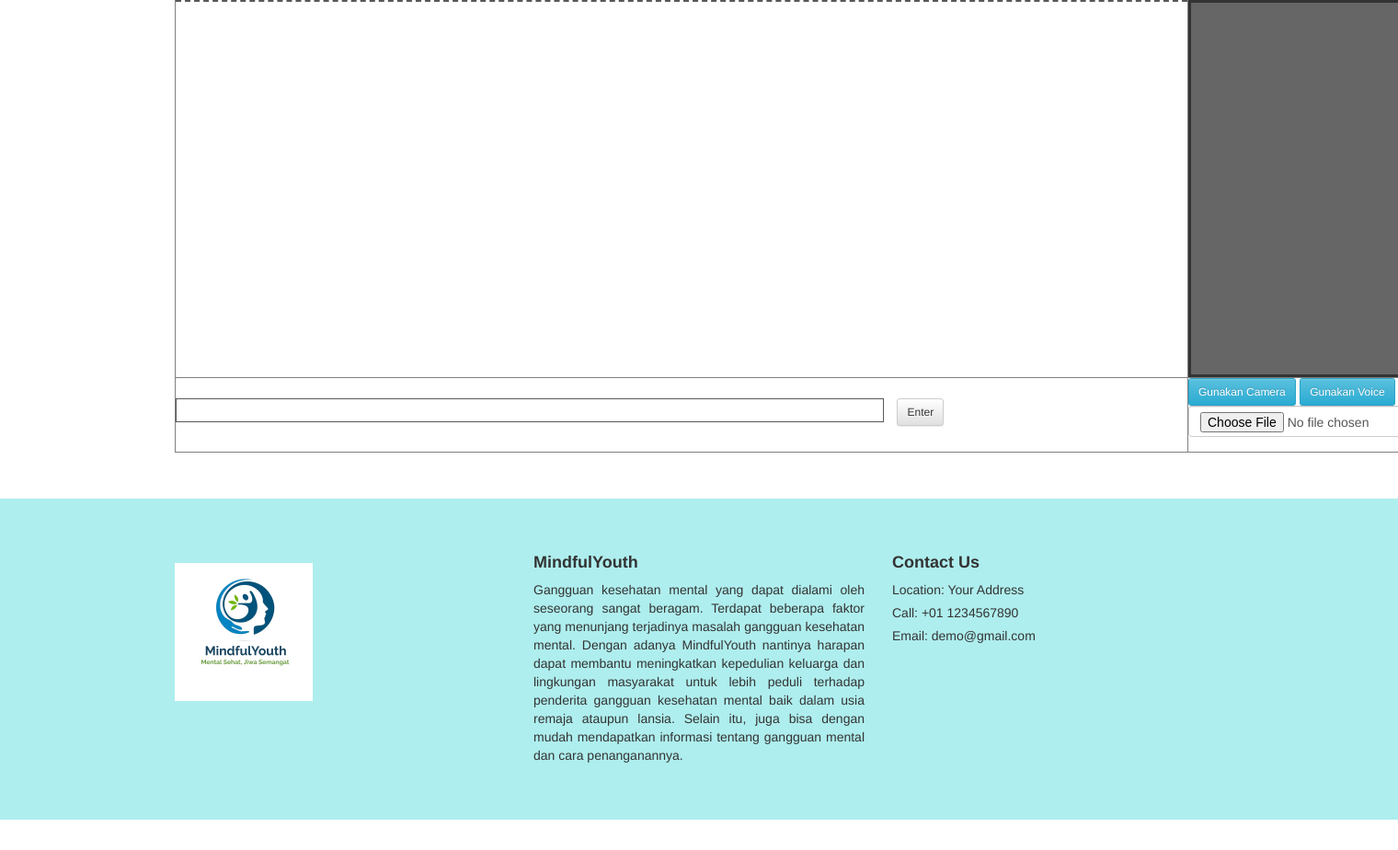
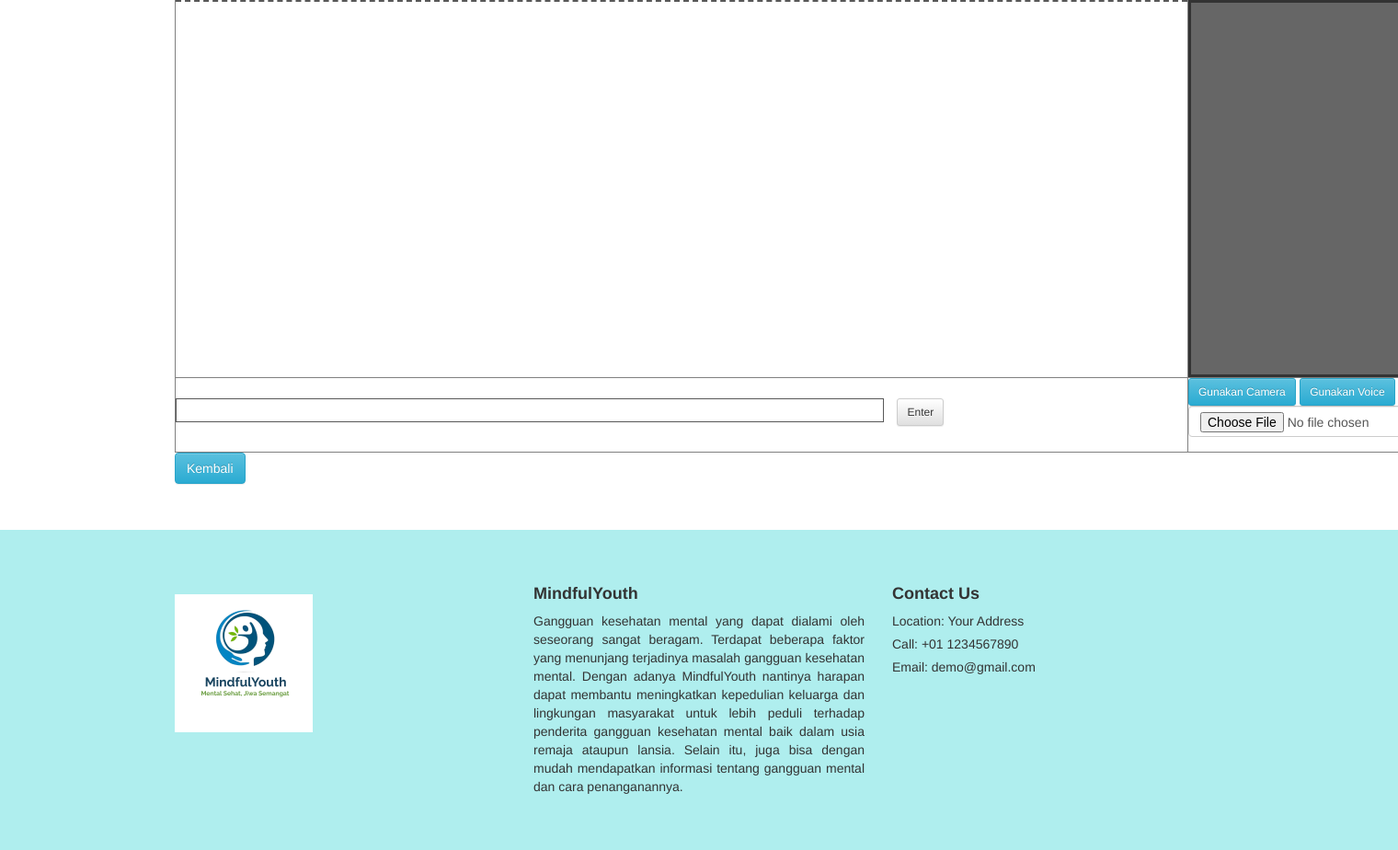
Before and after one commit to damueel69/MindfulYouth, a CodeIgniter app: page /database/index.php/chat/index in a window 1520 px wide; the page is wider, and only the part inside the window is pictured. Shown: the part 141-1065 px from the top of that part at 92% size. Before the commit the page ends 1032 px from the top of that part, so only its background shows below. Run offline with CodeIgniter, Linux system fonts and the light colour scheme; data comes from the database, SQL or seed files in the repository; data that the repository does not hold is empty.

Commit message:
Update index.php

```diff
--- a/application/views/chat/index.php
+++ b/application/views/chat/index.php
@@ -57,6 +57,7 @@
     </td>
   </tr>
 </table>
+<a href="<?= base_url('index.php/dashboard') ?>" class="btn btn-info">Kembali</a>
 
 <script type="text/javascript" charset="utf-8" async defer>
   var webrtc = new SimpleWebRTC({
```
